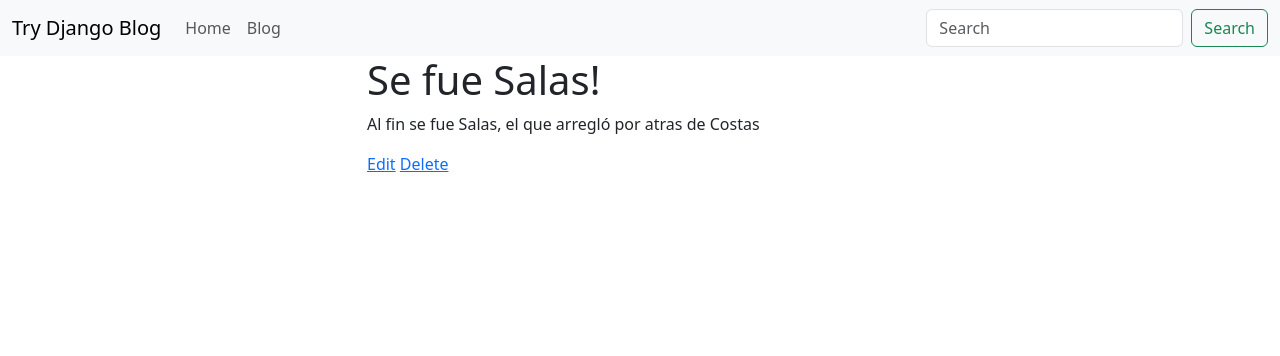
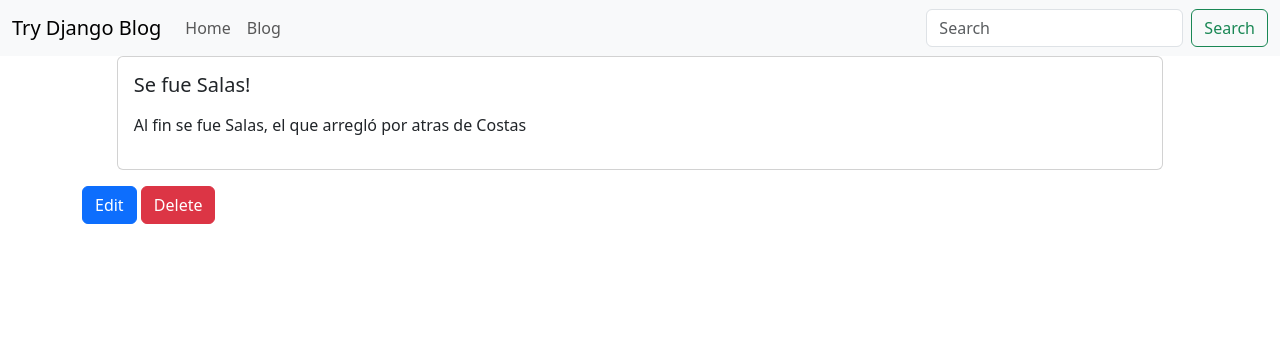
Before and after one commit to Fairfaxx/django_blog, a Django app: a page that uses src/try_django/templates/base.html in a window 1280 px wide. Shown: the top 356 px of the page. Run offline with Django 4.2, Linux system fonts and the light colour scheme; a user stored in the database is signed in; data comes from the database, SQL or seed files in the repository; both versions use the stored data as it was after the commit.

Commit message:
new cards for each post, new styling and added truncate for long text in home page but not in detail page

```diff
--- a/src/blog/models.py
+++ b/src/blog/models.py
@@ -9,6 +9,12 @@ class BlogPost(models.Model):
     title = models.CharField(max_length=255)
     slug = models.SlugField(unique=True)
     content = models.TextField(null=True, blank=True)
+    publish_date = models.DateTimeField(auto_now=False, auto_now_add=False, null=True, blank=True)
+    timestamp = models.DateTimeField(auto_now_add=True)
+    updated = models.DateTimeField(auto_now=True)
+
+    class Meta:
+        ordering = ['publish_date', 'updated', 'timestamp']
 
     def get_absolute_url(self):
         return f'/blog/{self.slug}'
--- a/src/blog/templates/blog/detail.html
+++ b/src/blog/templates/blog/detail.html
@@ -1,11 +1,12 @@
 {% extends "base.html" %} {% block content %}
-<h1>{{object.title}}</h1>
-<p>{{object.content}}</p>
+{% include 'blog/list_inline_template.html' with blog_post=object truncate=False detail=True %}
 
 {% if request.user.is_authenticated %}
   {% if request.user.is_staff %}
-    <a href="{{object.get_edit_url}}">Edit</a>
-    <a href="{{object.get_delete_url}}">Delete</a>
+  <div class="container">
+    <button class="btn btn-primary" onclick="window.location.href='{{object.get_edit_url}}'">Edit</button>
+  <button class="btn btn-danger" onclick="window.location.href='{{object.get_delete_url}}'">Delete</button>
+  </div>
   {% endif %}
 {% endif %}
 {% endblock %}
--- /dev/null
+++ b/src/blog/templates/blog/list_inline_template.html
@@ -0,0 +1,19 @@
+<div class="col-12 col-md-10 mb-3 mx-auto">
+  <div class="card">
+    <div class="card-body">
+      <h5 class="card-title">{{blog_post.title}}</h5>
+      <p class="card-text">
+      {% if truncate %}
+        {{blog_post.content|linebreaks|truncatewords:20}}
+      {% else %}
+        {{blog_post.content|linebreaks}}
+      {%endif%}
+      </p>
+      {%if not detail%}
+      <a href="{{blog_post.get_absolute_url}}" class="btn btn-primary"
+        >Check this Post</a
+      >
+      {%endif%}
+    </div>
+  </div>
+</div>
--- a/src/try_django/templates/base.html
+++ b/src/try_django/templates/base.html
@@ -13,11 +13,7 @@
   </head>
   <body>
     {% include 'navbar.html' %}
-    <div class="container">
-      <div class="row">
-        <div class="col-6 mx-auto">{% block content %} {% endblock %}</div>
-      </div>
-    </div>
+    <div class="container-fluid">{% block content %} {% endblock %}</div>
     {% include 'js.html' %}
   </body>
 </html>
--- a/src/try_django/views.py
+++ b/src/try_django/views.py
@@ -1,10 +1,12 @@
 from django.http import HttpResponse
 from django.shortcuts import render
 from .forms import ContactForm
+from blog.models import BlogPost
 
 def home_page(request):
-  title = "Hello, world. You're at the home page"
-  context = {"title": title}
+  title = "Welcome to try Django!"
+  qs = BlogPost.objects.all()[:5]
+  context = {"title": title, "blog_list": qs}
   return render(request, "home.html", context)
 
 def about_page(request):
```
Also changed, not shown: src/blog/templates/blog/list.html (+8 -4 lines), src/try_django/templates/home.html (+7 -2 lines), src/blog/migrations/0008_blogpost_publish_date_blogpost_timestamp_and_more.py (added), src/blog/migrations/0009_alter_blogpost_options.py (added), src/blog/migrations/0010_alter_blogpost_options.py (added), src/db.sqlite3.
